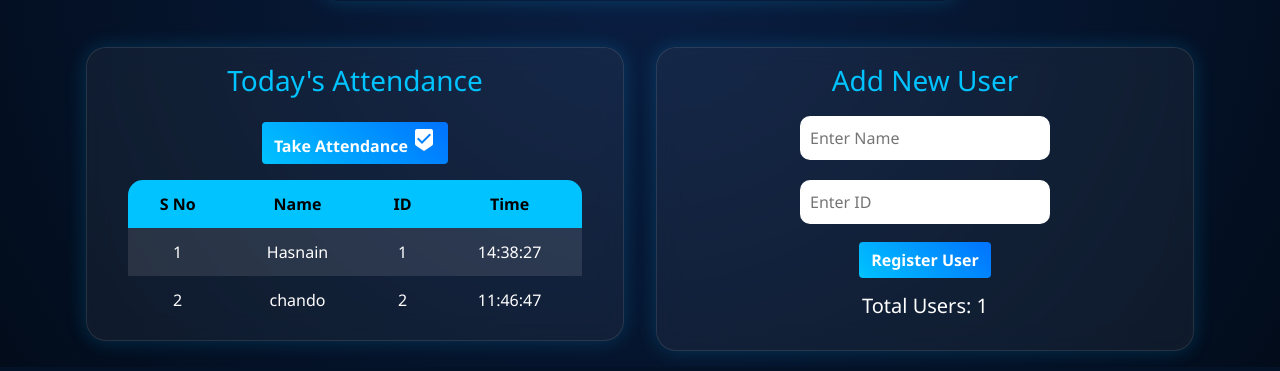
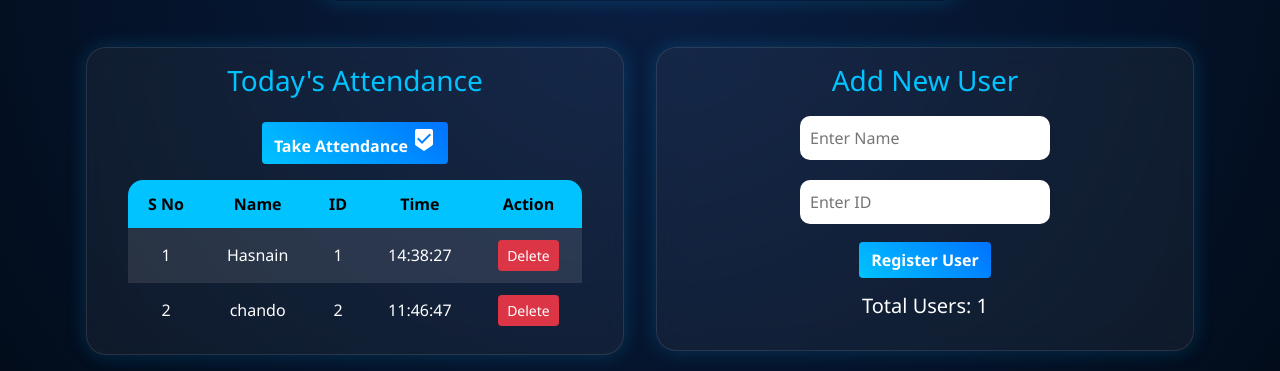
Before and after one commit to Muhammad-hasnain96/Face-attendace-system, a Flask app: page / in a window 1280 px wide. Shown: the part 493-864 px from the top of the page. Run offline with Flask 3, Linux system fonts and the light colour scheme.

Commit message:
Implement delete attendance button with confirmation
Added a delete button for attendance records with confirmation and AJAX functionality.

```diff
--- a/templates/home.html
+++ b/templates/home.html
@@ -142,6 +142,7 @@ input {
                         <th>Name</th>
                         <th>ID</th>
                         <th>Time</th>
+                        <th>Action</th>
                     </tr>
 
                     {% if l %}
@@ -151,6 +152,11 @@ input {
                         <td>{{ names[i] }}</td>
                         <td>{{ rolls[i] }}</td>
                         <td>{{ times[i] }}</td>
+                        <td>
+                            <button type="button" class="btn btn-sm btn-danger delete-attendance-btn" data-roll="{{ rolls[i] }}">
+                                Delete
+                            </button>
+                        </td>
                     </tr>
                     {% endfor %}
                     {% endif %}
@@ -295,6 +301,26 @@ async function takeAttendance() {
 openCameraBtn.addEventListener('click', openCamera);
 registerBtn.addEventListener('click', registerUser);
 attendanceBtn.addEventListener('click', takeAttendance);
+
+document.addEventListener('click', async (event) => {
+    const button = event.target.closest('.delete-attendance-btn');
+    if (!button) return;
+    const roll = button.dataset.roll;
+    if (!roll) return;
+    if (!confirm('Delete this attendance record?')) return;
+    const response = await fetch('/delete_attendance', {
+        method: 'POST',
+        headers: { 'Content-Type': 'application/json' },
+        body: JSON.stringify({ roll })
+    });
+    const result = await response.json();
+    if (result.success) {
+        setStatus(result.message);
+        setTimeout(() => window.location.reload(), 800);
+    } else {
+        setStatus(result.message, true);
+    }
+});
 </script>
 
 </body>
```
